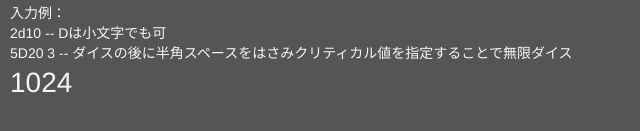
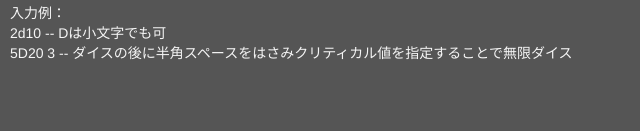
Before and after one commit to kotet/diceroll, a plain HTML site: page index.html in a window 1280 px wide. Shown: the part 161-292 px from the top of the page, 0-640 px from the left. Drawn offline with nearby package versions, Linux system fonts and the light colour scheme.

Commit message:
やっべデバッグ表示残ってた

```diff
--- a/index.html
+++ b/index.html
@@ -27,7 +27,7 @@
 				2d10 -- Dは小文字でも可<br/>
 				5D20 3 -- ダイスの後に半角スペースをはさみクリティカル値を指定することで無限ダイス
 			</div>
-			<div id="result">1024</div>
+			<div id="result"></div>
 		</div>
 	<script src="//code.jquery.com/jquery-1.11.3.min.js"></script>
 	<script src="//code.jquery.com/jquery-migrate-1.2.1.min.js"></script>
```
